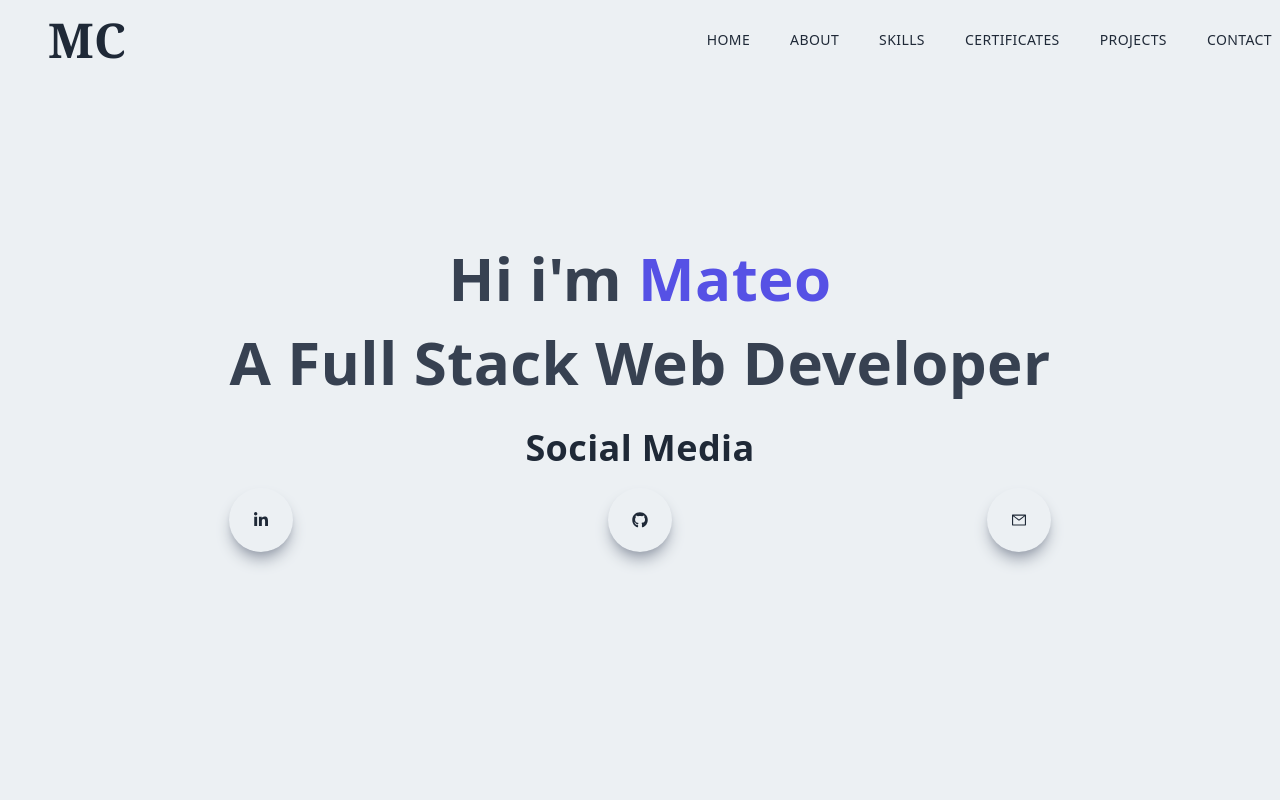
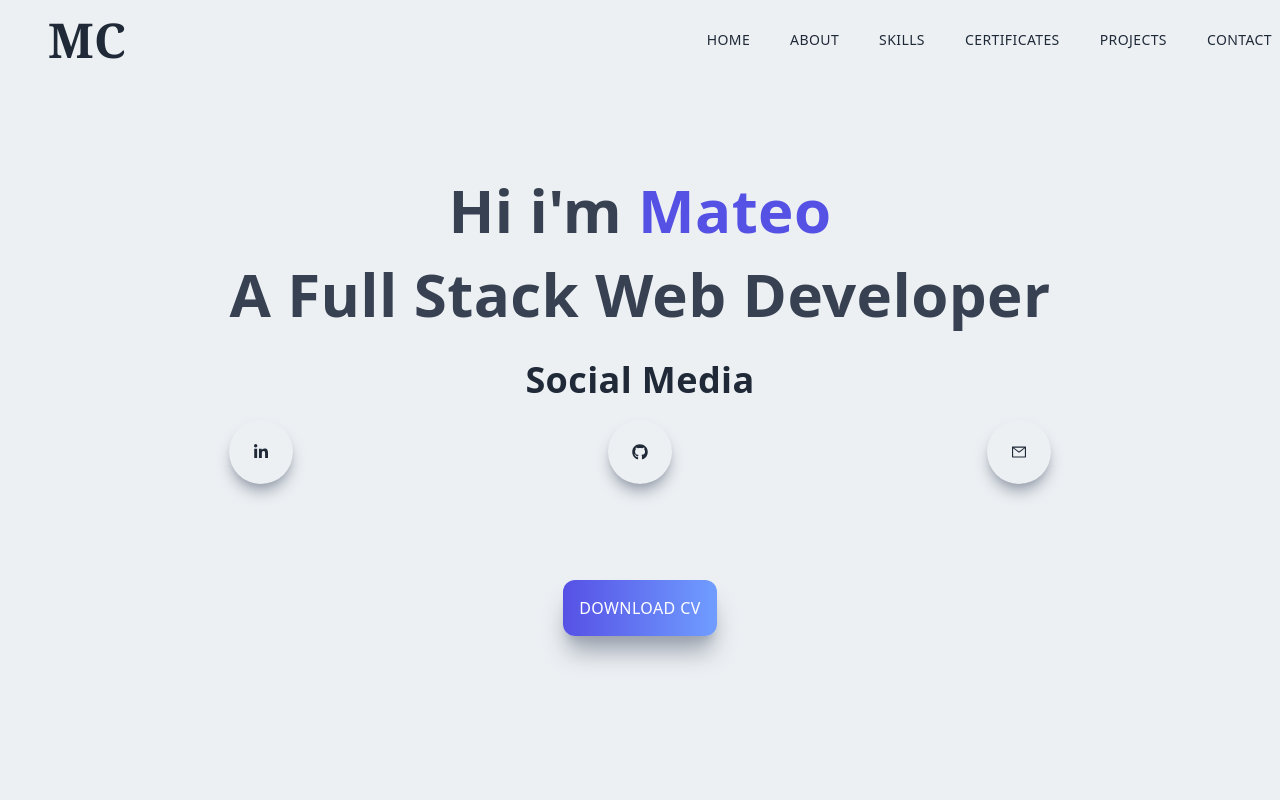
Before and after one commit to mateocpd/portfolio-next.js, a Next.js app: page / in a window 1280 px wide. Shown: the top 800 px of the page. Built offline with nearby package versions, Linux system fonts and the light colour scheme.

Commit message:
add download cv

```diff
--- a/components/About.jsx
+++ b/components/About.jsx
@@ -20,10 +20,12 @@ const About = () => {
             in my sector, So I look for opportunities that allow me to do it. At
             the same time commit to the goals of the company
           </p>
-        </div>
+
+          </div>
         <div className='w-full h-auto m-auto shadow-xl shadow-gray-400 rounded-xl flex items-center justify-center p-4 hover:scale-105 ease-in duration-300'>
             <Image className='rounded-xl' src={yo} alt="/" width="300" height="400" />
         </div>
+
       </div>
     </div>
   );
--- a/components/Main.jsx
+++ b/components/Main.jsx
@@ -40,12 +40,16 @@ const Main = () => {
               <div className="rounded-full shadow-lg shadow-gray-400 p-6 cursor-pointer hover:scale-110 ease-in duration-300">
                 <AiOutlineMail />
               </div>
-
             </a>
             {/* <div className="rounded-full shadow-lg shadow-gray-400 p-6 cursor-pointer hover:scale-110 ease-in duration-300">
               <BsFillPersonLinesFill />
             </div> */}
           </div>
+          <button className="mt-20 p-4">
+            <a href="cv.pdf" download="cv">
+              Download CV
+            </a>
+          </button>
         </div>
       </div>
     </div>
```
Also changed, not shown: 1 other file (tests, documents, lock files or other folders). Lines whose indentation alone changed are shown as unchanged.
